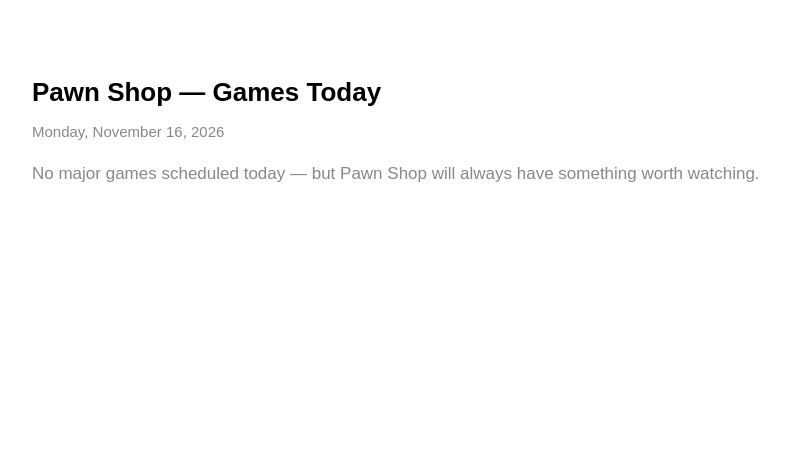
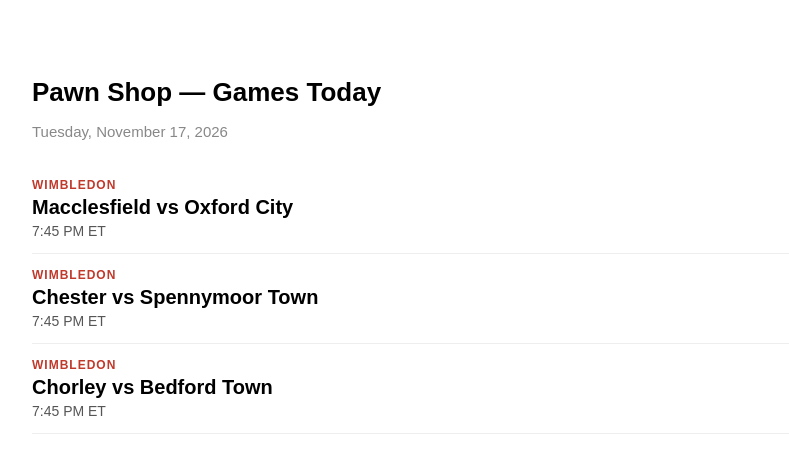
Before and after one commit to martinrosas/pawnshop-games, a plain HTML site: page index.html in a window 1280 px wide. Shown: the whole page, without its empty margins (208-997 px from the left). Drawn offline with Linux system fonts and the light colour scheme.

Commit message:
Daily games update 2026-11-17

```diff
--- a/index.html
+++ b/index.html
@@ -16,7 +16,7 @@
 </head>
 <body>
   <h1>Pawn Shop — Games Today</h1>
-  <p class="date">Monday, November 16, 2026</p>
-  <p class="no-games">No major games scheduled today — but Pawn Shop will always have something worth watching.</p>
+  <p class="date">Tuesday, November 17, 2026</p>
+  <div class="game"><div class="league">Wimbledon</div><div class="matchup">Macclesfield vs Oxford City</div><div class="time">7:45 PM ET</div></div><div class="game"><div class="league">Wimbledon</div><div class="matchup">Chester vs Spennymoor Town</div><div class="time">7:45 PM ET</div></div><div class="game"><div class="league">Wimbledon</div><div class="matchup">Chorley vs Bedford Town</div><div class="time">7:45 PM ET</div></div>
 </body>
 </html>
```
